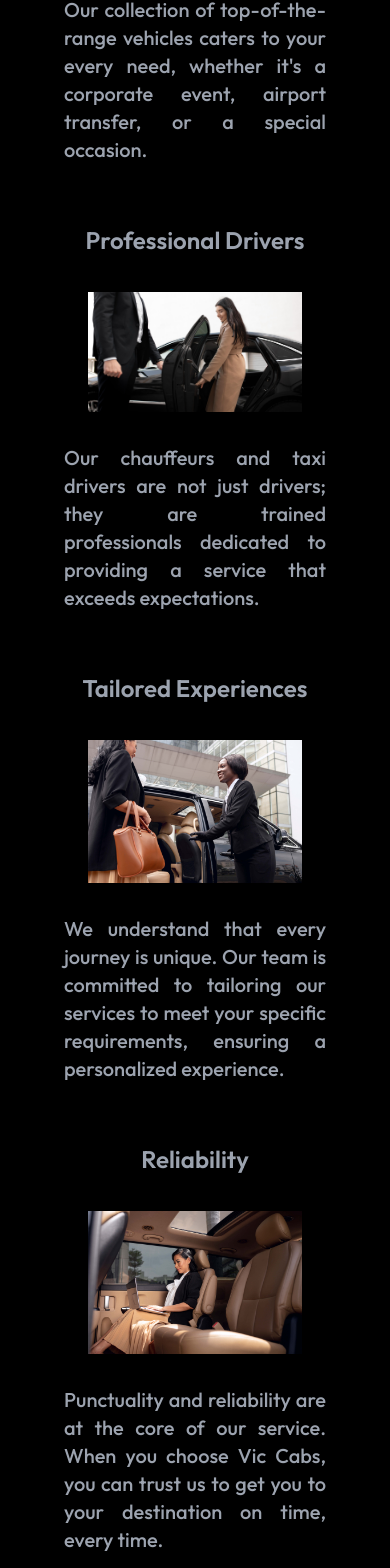
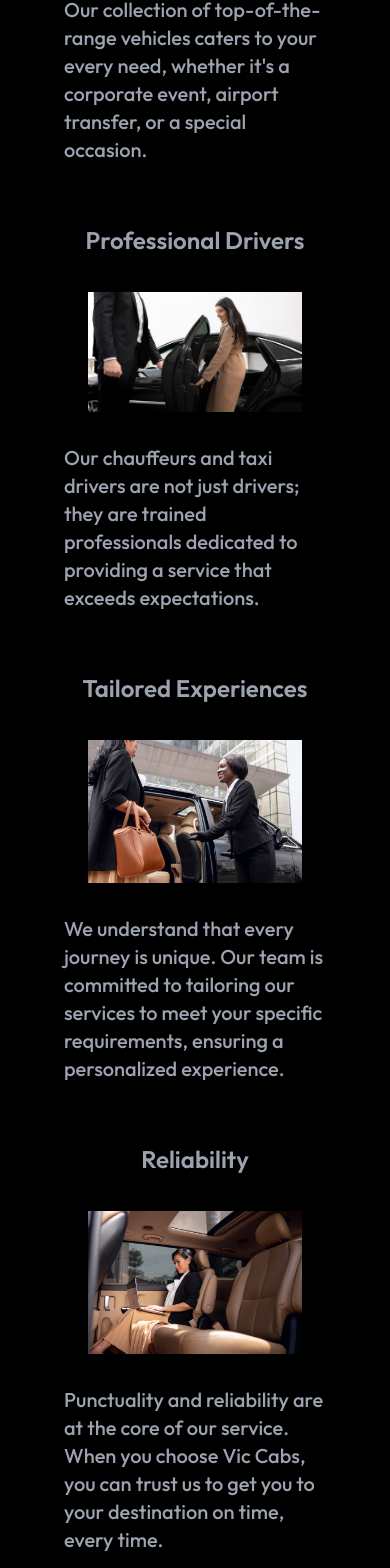
Before and after one commit to Dee1122020/viccabs, a Next.js app: page /pages/whyChoose in a window 390 px wide. Shown: the part 427-1995 px from the top of the page. Built offline with nearby package versions, Linux system fonts and the light colour scheme.

Commit message:
Changed all paragraph components to justify text for media quiery medium

```diff
--- a/app/pages/about/page.tsx
+++ b/app/pages/about/page.tsx
@@ -18,7 +18,7 @@ function About() {
         </div>
         <div className='flex flex-col p-3 md:p-4 items-center mb-8 md:mb-16'>
           <div className='md:w-5/6'>
-            <p className='text-xl font-medium md:text-2xl m-2 px-1 md:m-4 text-justify'>
+            <p className='text-xl font-medium md:text-2xl m-2 px-1 md:m-4 md:text-justify'>
               Welcome to Vic Cabs, the epitome of luxury chauffeur and taxi services in Melbourne. We take pride in providing an unparalleled experience, where every journey is a seamless blend of sophistication, comfort, and professionalism.
             </p>
           </div>
@@ -30,7 +30,7 @@ function About() {
 
         <div className='flex flex-col-reverse gap-3 p-3 md:gap-5 md:p-5 items-center mb-10 md:mb-16'>
           <div className='md:w-5/6'>
-            <p className='text-xl font-medium md:text-2xl m-2 px-1 md:m-4 text-justify'>
+            <p className='text-xl font-medium md:text-2xl m-2 px-1 md:m-4 md:text-justify'>
               At Vic Cabs, we boast a meticulously curated fleet of modern, top-of-the-range chauffeur cars that redefine elegance and style. From sleek sedans to spacious SUVs, each vehicle in our collection is a symbol of luxury and craftsmanship. Our commitment to excellence extends to the maintenance of our fleet, ensuring that every ride with us is not just a journey but an indulgence in opulence.
             </p>
           </div>
@@ -45,7 +45,7 @@ function About() {
 
         <div className='flex flex-col-reverse gap-3 p-3 md:gap-5 md:p-5 items-center mb-10 md:mb-16'>
           <div className='md:w-5/6'>
-            <p className='text-xl font-medium md:text-2xl m-2 px-1 md:m-4 text-justify'>
+            <p className='text-xl font-medium md:text-2xl m-2 px-1 md:m-4 md:text-justify'>
             Behind the wheel of every Vic Cabs vehicle is a highly trained, professional chauffeur dedicated to delivering a superior service. Our chauffeurs embody the values of courtesy, discretion, and reliability. They are not just drivers; they are ambassadors of our commitment to providing an exceptional and personalized experience to our clients.
             </p>
           </div>
@@ -60,7 +60,7 @@ function About() {
 
         <div className='flex flex-col-reverse gap-3 p-3 md:gap-5 md:p-5 items-center mb-10 md:mb-16'>
           <div className='md:w-5/6'>
-            <p className='text-xl font-medium md:text-2xl m-2 px-1 md:m-4 text-justify'>
+            <p className='text-xl font-medium md:text-2xl m-2 px-1 md:m-4 md:text-justify'>
             At Vic Cabs, our mission is to redefine luxury transport by setting the highest standards in the industry. We are driven by a passion for delivering unparalleled service, ensuring that every client experiences the epitome of comfort, safety, and style.
             </p>
           </div>
--- a/app/pages/contact/page.tsx
+++ b/app/pages/contact/page.tsx
@@ -23,7 +23,7 @@ function Contact() {
           <img src="/callcenter.jpg" alt="Call Center" />
         </div>
         <div className='md:w-1/2 items-center md:p-7'>
-          <p className="text-xl font-medium md:text-2xl m-2 px-1 md:m-4 text-justify">
+          <p className="text-xl font-medium md:text-2xl m-2 px-1 md:m-4 md:text-justify">
           Experience the pinnacle of luxury chauffeur services and premium taxi services with Vic Cabs. Contact us today to book your next journey or to discuss how we can tailor our services to meet your specific needs.
           </p>
 
--- a/app/pages/services/page.tsx
+++ b/app/pages/services/page.tsx
@@ -22,7 +22,7 @@ function Services() {
             </h3>
             <div className='flex flex-col-reverse gap-3 p-3 md:gap-5 md:p-5 items-center mb-10 md:mb-16'>
               <div className='md:w-5/6'>
-                <p className='text-xl font-medium md:text-2xl m-2 px-1 md:m-4 text-justify'>
+                <p className='text-xl font-medium md:text-2xl m-2 px-1 md:m-4 md:text-justify'>
                 Vic Cabs takes pride in offering a premium taxi service that goes beyond the ordinary. Our fleet of meticulously maintained vehicles ensures a comfortable and stylish journey for every passenger. Whether you're heading to a business meeting or exploring the city, our premium taxi service combines reliability with luxury.
                 </p>
               </div>
@@ -37,7 +37,7 @@ function Services() {
             </h3>
             <div className='flex flex-col-reverse gap-3 p-3 md:gap-5 md:p-5 items-center mb-10 md:mb-16'>
               <div className='md:w-5/6'>
-                <p className='text-xl font-medium md:text-2xl m-2 px-1 md:m-4 text-justify'>
+                <p className='text-xl font-medium md:text-2xl m-2 px-1 md:m-4 md:text-justify'>
                 Indulge in the ultimate chauffeur experience with Vic Cabs. Our professional chauffeurs are dedicated to providing a service that exceeds expectations. From corporate events to special occasions, our chauffeur service is designed to add a touch of sophistication to your every journey.
                 </p>
               </div>
@@ -52,7 +52,7 @@ function Services() {
             </h3>
             <div className='flex flex-col-reverse gap-3 p-3 md:gap-5 md:p-5 items-center mb-10 md:mb-16'>
               <div className='md:w-5/6'>
-                <p className='text-xl font-medium md:text-2xl m-2 px-1 md:m-4 text-justify'>
+                <p className='text-xl font-medium md:text-2xl m-2 px-1 md:m-4 md:text-justify'>
                 Start and end your travels with seamless airport transfers by Vic Cabs. Our prompt and reliable service ensures that you reach your destination on time, stress-free. Experience the convenience of door-to-door transfers with our expert drivers and premium vehicles.
                 </p>
               </div>
@@ -67,7 +67,7 @@ function Services() {
             </h3>
             <div className='flex flex-col-reverse gap-3 p-3 md:gap-5 md:p-5 items-center mb-10 md:mb-16'>
               <div className='md:w-5/6'>
-                <p className='text-xl font-medium md:text-2xl m-2 px-1 md:m-4 text-justify'>
+                <p className='text-xl font-medium md:text-2xl m-2 px-1 md:m-4 md:text-justify'>
                 For your family's transportation needs, Vic Cabs offers spacious and comfortable SUVs. Whether you're planning a day out or need transportation for a larger group, our bigger SUVs are equipped to provide a safe and enjoyable journey for the whole family.
                 </p>
               </div>
--- a/app/pages/whyChoose/page.tsx
+++ b/app/pages/whyChoose/page.tsx
@@ -23,7 +23,7 @@ function WhyChoose() {
 
                 <div className='flex flex-col-reverse gap-3 p-3 md:gap-5 md:p-5 items-center mb-10 md:mb-16'>
                     <div className='md:w-5/6'>
-                        <p className='text-xl font-medium md:text-2xl m-2 px-1 md:m-4 text-justify'>
+                        <p className='text-xl font-medium md:text-2xl m-2 px-1 md:m-4 md:text-justify'>
                             Our collection of top-of-the-range vehicles caters to your every need, whether it's a corporate event, airport transfer, or a special occasion.
                         </p>
                     </div>
@@ -41,7 +41,7 @@ function WhyChoose() {
 
                 <div className='flex flex-col-reverse gap-3 p-3 md:gap-5 md:p-5 items-center mb-10 md:mb-16'>
                     <div className='md:w-5/6'>
-                        <p className='text-xl font-medium md:text-2xl m-2 px-1 md:m-4 text-justify'>
+                        <p className='text-xl font-medium md:text-2xl m-2 px-1 md:m-4 md:text-justify'>
                         Our chauffeurs and taxi drivers are not just drivers; they are trained professionals dedicated to providing a service that exceeds expectations.
                         </p>
                     </div>
@@ -59,7 +59,7 @@ function WhyChoose() {
 
                 <div className='flex flex-col-reverse gap-3 p-3 md:gap-5 md:p-5 items-center mb-10 md:mb-16'>
                     <div className='md:w-5/6'>
-                        <p className='text-xl font-medium md:text-2xl m-2 px-1 md:m-4 text-justify'>
+                        <p className='text-xl font-medium md:text-2xl m-2 px-1 md:m-4 md:text-justify'>
                         We understand that every journey is unique. Our team is committed to tailoring our services to meet your specific requirements, ensuring a personalized experience.
                         </p>
                     </div>
@@ -77,7 +77,7 @@ function WhyChoose() {
 
                 <div className='flex flex-col-reverse gap-3 p-3 md:gap-5 md:p-5 items-center mb-10 md:mb-16'>
                     <div className='md:w-5/6'>
-                        <p className='text-xl font-medium md:text-2xl m-2 px-1 md:m-4 text-justify'>
+                        <p className='text-xl font-medium md:text-2xl m-2 px-1 md:m-4 md:text-justify'>
                         Punctuality and reliability are at the core of our service. When you choose Vic Cabs, you can trust us to get you to your destination on time, every time.
                         </p>
                     </div>
@@ -95,7 +95,7 @@ function WhyChoose() {
 
                 <div className='flex flex-col-reverse gap-3 p-3 md:gap-5 md:p-5 items-center mb-10 md:mb-16'>
                     <div className='md:w-5/6'>
-                        <p className='text-xl font-medium md:text-2xl m-2 px-1 md:m-4 text-justify'>
+                        <p className='text-xl font-medium md:text-2xl m-2 px-1 md:m-4 md:text-justify'>
                         Trust us for reliable and stress-free airport transfers, ensuring you reach your destination on time.
                         </p>
                     </div>
@@ -113,7 +113,7 @@ function WhyChoose() {
 
                 <div className='flex flex-col-reverse gap-3 p-3 md:gap-5 md:p-5 items-center mb-10 md:mb-16'>
                     <div className='md:w-5/6'>
-                        <p className='text-xl font-medium md:text-2xl m-2 px-1 md:m-4 text-justify'>
+                        <p className='text-xl font-medium md:text-2xl m-2 px-1 md:m-4 md:text-justify'>
                         Our bigger SUVs cater to the needs of families, providing spacious and comfortable transportation.
                         </p>
                     </div>
```
